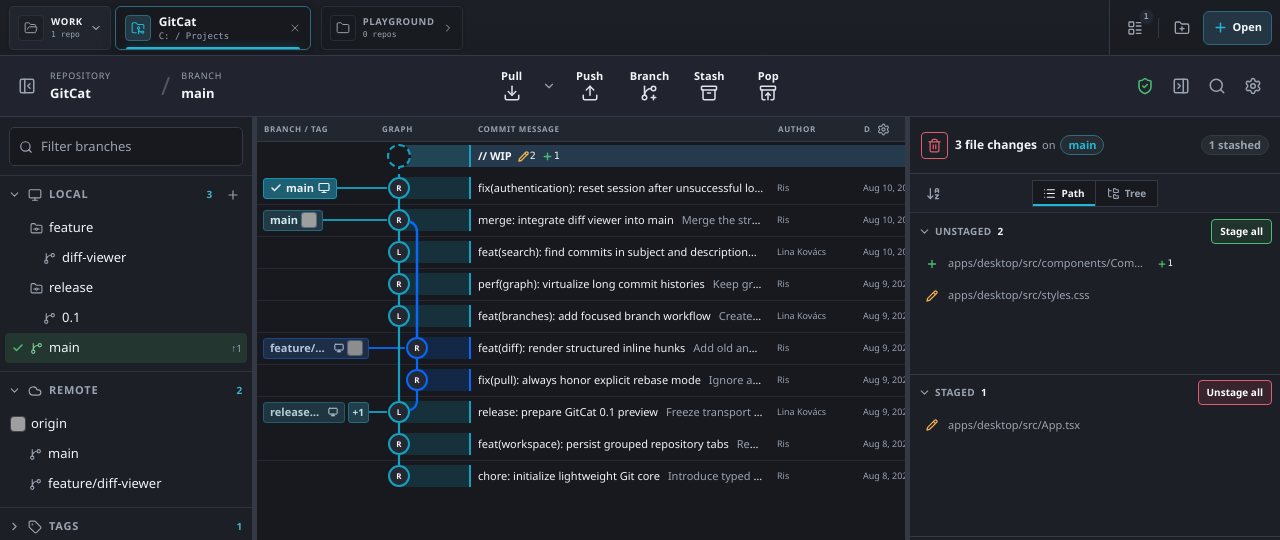
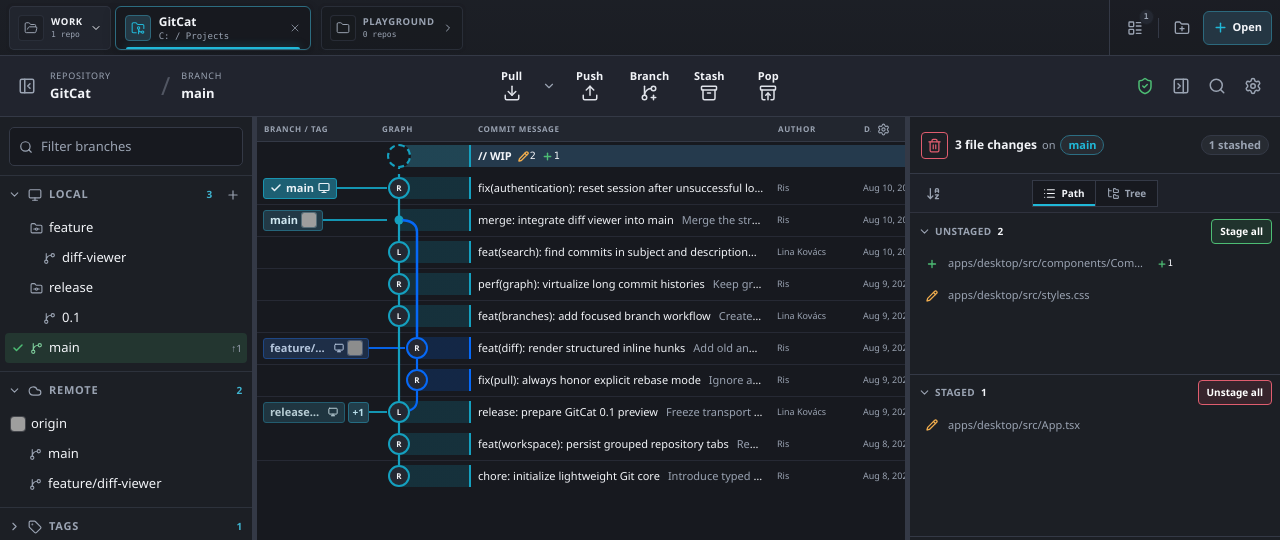
Before and after one commit to RisDN/gitcat, a React (Vite) app in the folder apps/desktop/: page / in a window 1280 px wide. Shown: the top 540 px of the page. Built offline with nearby package versions, Linux system fonts and the light colour scheme; grey boxes are pictures that could not be loaded.

Commit message:
fix: decouple lane and color layout from HEAD, draw merges as dots

```diff
--- a/apps/desktop/src/App.tsx
+++ b/apps/desktop/src/App.tsx
@@ -614,12 +614,16 @@
         () => getCommitGraphWidth(history?.commits ?? []),
         [history],
     );
+    const wipLaneColor = useMemo(
+        () => getWipLaneColorVariable(history?.commits ?? [], currentHeadOid),
+        [currentHeadOid, history],
+    );
     const wipLaneX = getCommitLaneX(wipLane);
     const wipRowStyle = {
         "--gc-branch-origin": `${wipLaneX}px`,
         "--gc-branch-interactive-origin": `${wipLaneX + 11}px`,
         "--gc-branch-row-origin": `${getCommitRowBranchOrigin(wipLane, graphColumns)}px`,
-        "--gc-row-branch-color": getWipLaneColorVariable(),
+        "--gc-row-branch-color": wipLaneColor,
         "--gc-wip-lane-x": `${wipLaneX}px`,
     } as React.CSSProperties;
     const activeCommitDraft = activeTabId
--- a/apps/desktop/src/app/HistoryPane.tsx
+++ b/apps/desktop/src/app/HistoryPane.tsx
@@ -201,7 +201,6 @@
                             beforeFirstSelected={wipSelected}
                             columns={columns}
                             commits={history.commits}
-                            headOid={currentHeadOid}
                             detachedHeadOid={snapshot?.head.kind === "detached" ? snapshot.head.oid : null}
                             hideHeadDecoration={false}
                             onNavigateBeforeFirst={worktreeReachable ? selectWipFromGraph : undefined}
--- a/apps/desktop/src/components/CommitGraph.tsx
+++ b/apps/desktop/src/components/CommitGraph.tsx
@@ -20,6 +20,7 @@
 const FIRST_COLOR_SLOT = 0;
 const EDGE_CORNER = 12;
 const AVATAR_RADIUS = 11;
+const MERGE_NODE_RADIUS = 4.5;
 const WIP_NODE_RADIUS = 12;
 const WIP_ROW_Y = -(ROW_GAP + ROW_HEIGHT / 2);
 
@@ -43,7 +44,6 @@
   commits: readonly CommitSummary[];
   columns?: GraphColumnSettings;
   selectedOid: string | null;
-  headOid?: string | null;
   wip?: WipConnector;
   beforeFirstSelected?: boolean;
   searchMatchOids?: ReadonlySet<string>;
@@ -110,6 +110,12 @@
   return GRAPH_PADDING + lane * LANE_WIDTH;
 }
 
+// A merge draws as a plain junction dot rather than an avatar: its author
+// initial says nothing that the edges running into it do not already show.
+function isMergeNode(commit: CommitSummary): boolean {
+  return !commit.stash && commit.parent_oids.length > 1;
+}
+
 export function getCommitLaneX(lane: number): number {
   return laneX(lane);
 }
@@ -119,8 +125,18 @@
   return columns.graph ? offset + laneX(lane) - AVATAR_RADIUS : offset;
 }
 
-export function getWipLaneColorVariable(): string {
-  return colorVariable(FIRST_COLOR_SLOT);
+export function getWipLaneColorVariable(
+  commits: readonly CommitSummary[],
+  headOid: string | null,
+): string {
+  return colorVariable(wipColorSlot(commits, headOid));
+}
+
+// The work-in-progress row hangs off HEAD, so it borrows the colour of the
+// branch HEAD sits on rather than whichever branch happens to hold slot 0.
+function wipColorSlot(commits: readonly CommitSummary[], headOid: string | null): number {
+  if (!headOid) return FIRST_COLOR_SLOT;
+  return buildBranchColors(commits).get(headOid) ?? FIRST_COLOR_SLOT;
 }
 
 function colorVariable(slot: number): string {
@@ -131,10 +147,10 @@
   return `${base} ${base}--lane-${slot % GRAPH_LANE_SLOTS}`;
 }
 
-function buildBranchColors(
-  commits: readonly CommitSummary[],
-  headOid: string | null,
-): Map<string, number> {
+// Colours follow the topology alone: spans are laid out in row order and take
+// the lowest slot no overlapping span holds. Anchoring the checked out branch
+// to slot 0 instead would repaint the whole graph on every checkout.
+function buildBranchColors(commits: readonly CommitSummary[]): Map<string, number> {
   const rowOf = new Map<string, number>();
   for (let index = 0; index < commits.length; index += 1) rowOf.set(commits[index].oid, index);
 
@@ -182,7 +198,6 @@
     }
   }
 
-  let anchorGroup: number | undefined;
   for (let index = 0; index < commits.length; index += 1) {
     const commit = commits[index];
     if (!commit.stash || groupOf.has(commit.oid)) continue;
@@ -192,18 +207,11 @@
     for (const edge of commit.graph.edges) extend(group, parentRow(edge.parent_oid));
   }
 
-  if (anchorGroup === undefined) {
-    const headCommit = (headOid ? commits.find((commit) => commit.oid === headOid) : undefined)
-      ?? commits.find((commit) => !commit.stash);
-    anchorGroup = headCommit === undefined ? undefined : groupOf.get(headCommit.oid);
-  }
-
   const slots = new Array<number>(spans.length);
   const order = spans
     .map((span, group) => group)
     .sort((left, right) => (
-      Number(right === anchorGroup) - Number(left === anchorGroup)
-        || spans[left].start - spans[right].start
+      spans[left].start - spans[right].start
         || spans[left].lane - spans[right].lane
         || left - right
     ));
@@ -329,12 +337,9 @@
   return `M ${startX} ${startY} Q ${endX} ${startY}, ${endX} ${turnY} L ${endX} ${endY}`;
 }
 
-function buildGraphGeometry(
-  commits: readonly CommitSummary[],
-  headOid: string | null,
-): GraphGeometry {
+function buildGraphGeometry(commits: readonly CommitSummary[]): GraphGeometry {
   const commitIndex = new Map<string, number>();
-  const colors = buildBranchColors(commits, headOid);
+  const colors = buildBranchColors(commits);
 
   for (let index = 0; index < commits.length; index += 1) {
     const commit = commits[index];
@@ -737,6 +742,13 @@
           role="cell"
           style={graphSlotStyle}
         >
+          {isMergeNode(commit) ? (
+            <span
+              aria-hidden="true"
+              className="gc-commit-row__merge-node"
+              style={{ left: laneX(commit.graph.lane) }}
+            />
+          ) : (
             <span
               aria-hidden="true"
               className={[
@@ -748,6 +760,7 @@
             >
               {commit.stash ? <Inbox size={11} strokeWidth={2.4} /> : initials.slice(0, 1) || "?"}
             </span>
+          )}
         </span>
       ) : null}
       {columns.message ? (
@@ -781,7 +794,6 @@
   commits,
   columns = ALL_GRAPH_COLUMNS,
   selectedOid,
-  headOid = null,
   wip,
   beforeFirstSelected = false,
   searchMatchOids,
@@ -799,7 +811,7 @@
 }: CommitGraphProps) {
   const listRef = useRef<HTMLDivElement>(null);
   const nodeMaskId = `gc-node-mask-${useId().replace(/[^a-zA-Z0-9_-]/g, "")}`;
-  const geometry = useMemo(() => buildGraphGeometry(commits, headOid), [commits, headOid]);
+  const geometry = useMemo(() => buildGraphGeometry(commits), [commits]);
   const wipPath = useMemo(() => {
     if (!wip?.headOid) return null;
 
@@ -810,8 +822,9 @@
     return {
       data: buildEdgePath(laneX(wip.lane), WIP_ROW_Y, laneX(headLane), rowY(headIndex), true),
       lane: Math.max(wip.lane, headLane),
+      color: geometry.colors.get(wip.headOid) ?? FIRST_COLOR_SLOT,
     };
-  }, [commits, wip?.headOid, wip?.lane]);
+  }, [commits, geometry, wip?.headOid, wip?.lane]);
   const maskTop = wipPath ? WIP_ROW_Y - WIP_NODE_RADIUS : 0;
   const timeMarkers = useMemo(() => buildTimeMarkers(commits, Math.floor(Date.now() / 1_000)), [commits]);
   const hasMultipleBranches = useMemo(() => {
@@ -939,7 +952,7 @@
                   cy={rowY(index)}
                   fill="black"
                   key={commit.oid}
-                  r={AVATAR_RADIUS}
+                  r={isMergeNode(commit) ? MERGE_NODE_RADIUS - 1 : AVATAR_RADIUS}
                 />
               ))}
               {wipPath ? (
@@ -950,7 +963,7 @@
           <g mask={`url(#${nodeMaskId})`}>
             {wipPath ? (
               <path
-                className={`${colorClass("gc-commit-graph__edge", FIRST_COLOR_SLOT)} gc-commit-graph__edge--wip`}
+                className={`${colorClass("gc-commit-graph__edge", wipPath.color)} gc-commit-graph__edge--wip`}
                 d={wipPath.data}
                 fill="none"
                 vectorEffect="non-scaling-stroke"
--- a/apps/desktop/src/styles.css
+++ b/apps/desktop/src/styles.css
@@ -448,6 +448,15 @@
   font-family: "Segoe UI", sans-serif;
 }
 
+.gc-commit-row__merge-node {
+  @apply absolute top-1/2 z-[3] h-[9px] w-[9px] -translate-x-1/2 -translate-y-1/2 rounded-full;
+  background: var(--gc-graph-slot-color, var(--gc-accent));
+}
+
+.gc-commit-row--search-dimmed .gc-commit-row__merge-node {
+  background: color-mix(in srgb, var(--gc-graph-slot-color, var(--gc-accent)) 34%, var(--gc-panel));
+}
+
 .gc-commit-row__avatar--selected { @apply shadow-none; }
 
 .gc-commit-row__avatar--stash {
```
Also changed, not shown: 2 other files (tests, documents, lock files or other folders). Lines whose indentation alone changed are shown as unchanged.
